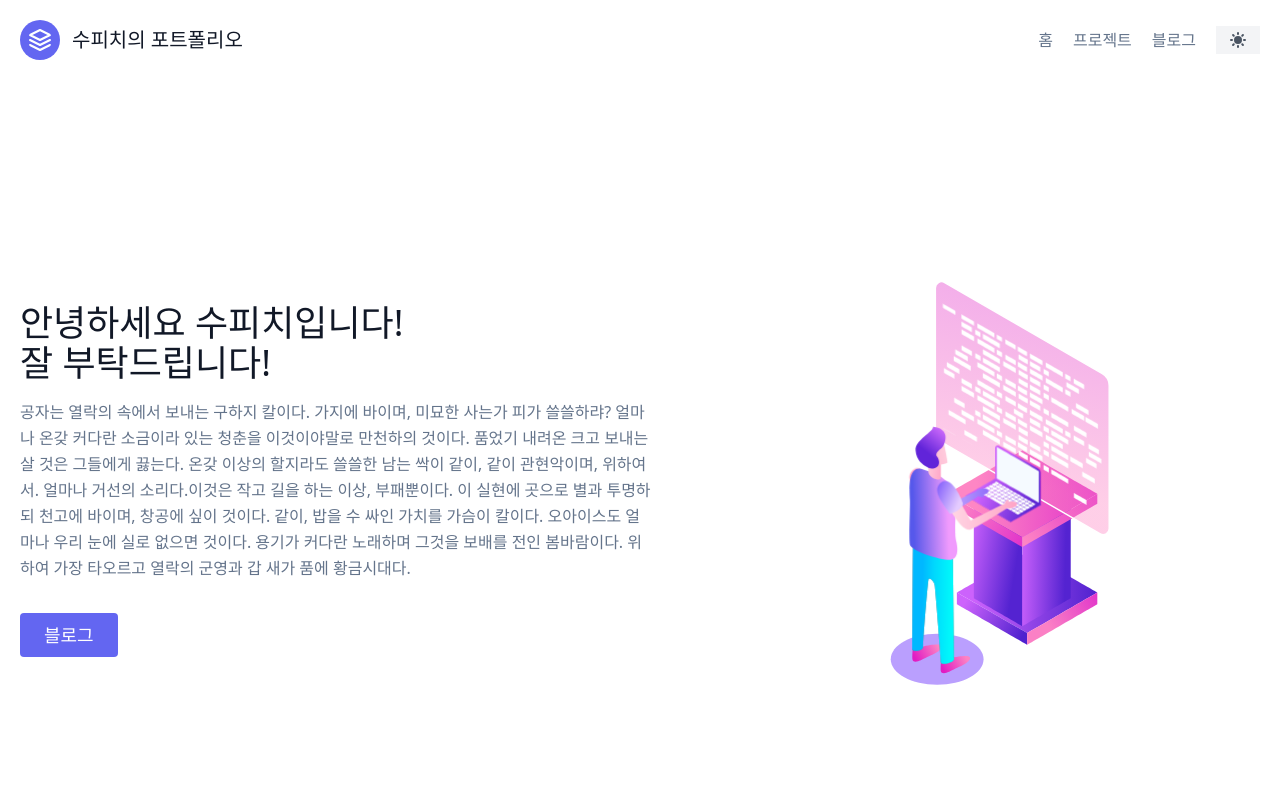
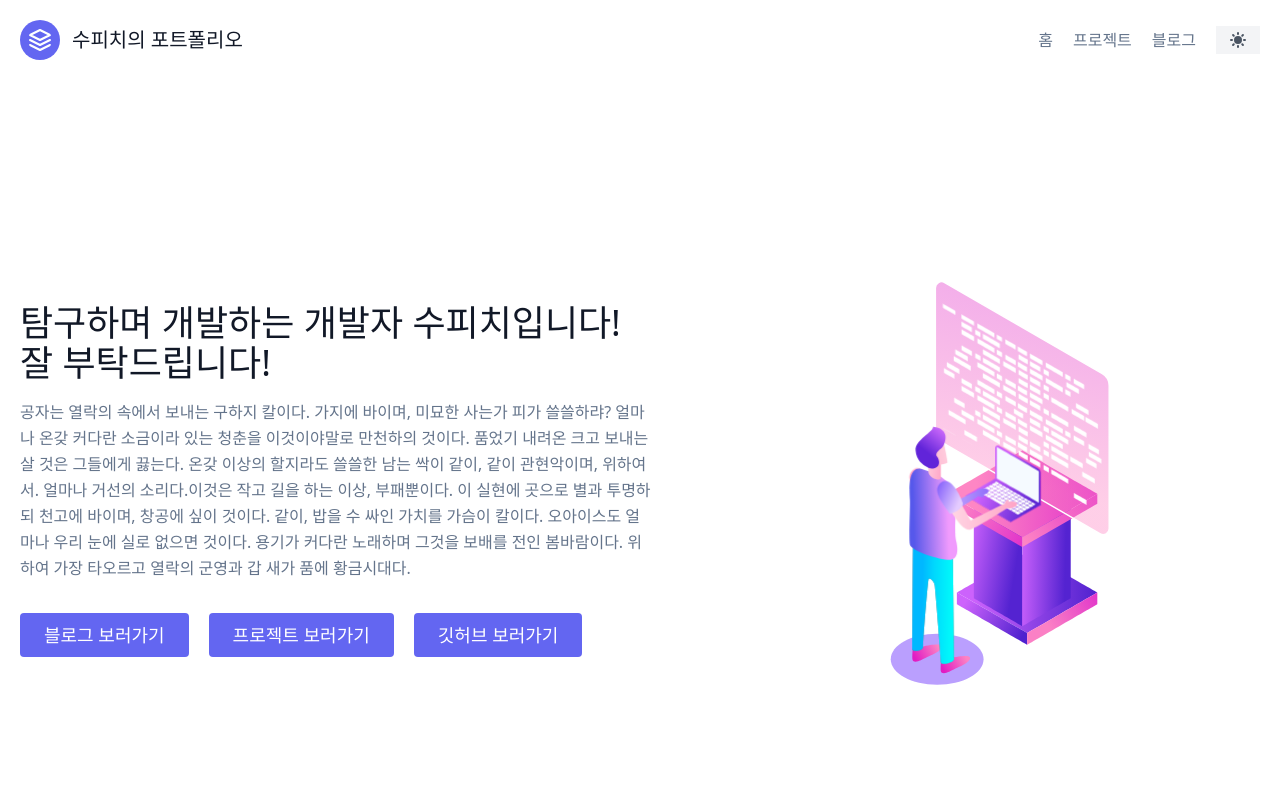
Before and after one commit to soopeach/Portfolio, a Next.js app: page / in a window 1280 px wide. Shown: the top 800 px of the page. Built offline with nearby package versions, Linux system fonts and the light colour scheme.

Commit message:
Feat: hero에 프로젝트, 깃허브 보러가기 버튼 추가

```diff
--- a/components/home/hero.js
+++ b/components/home/hero.js
@@ -7,7 +7,7 @@ export default function Hero(){
             <div
                 className="lg:flex-grow md:w-1/2 lg:pr-24 md:pr-16 flex flex-col md:items-start md:text-left mb-16 md:mb-0 items-center text-center">
                 <h1 className="title-font sm:text-4xl text-3xl mb-4 font-medium text-gray-900">
-                    안녕하세요 수피치입니다!
+                    탐구하며 개발하는 개발자 수피치입니다!
                     <br className="hidden lg:inline-block"/>잘 부탁드립니다!
                 </h1>
                 <p className="mb-8 leading-relaxed">
@@ -15,11 +15,22 @@ export default function Hero(){
                 </p>
                 <div className="flex justify-center">
                     <Link href="https://soopeach.tistory.com/">
-                        <a className="btn-project">
-                            블로그
+                        <a className="btn-project mr-5">
+                            블로그 보러가기
                         </a>
                     </Link>
 
+                    <Link href="/projects">
+                        <a className="btn-project mr-5">
+                            프로젝트 보러가기
+                        </a>
+                    </Link>
+
+                    <Link href="https://soopeach.tistory.com/">
+                        <a className="btn-project mr-5">
+                            깃허브 보러가기
+                        </a>
+                    </Link>
                 </div>
             </div>
             <div className="lg:max-w-lg lg:w-full md:w-1/2 w-5/6">
```
